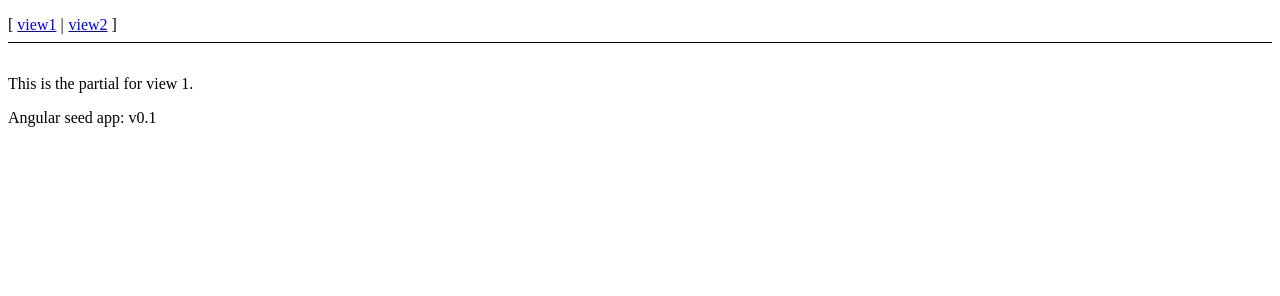
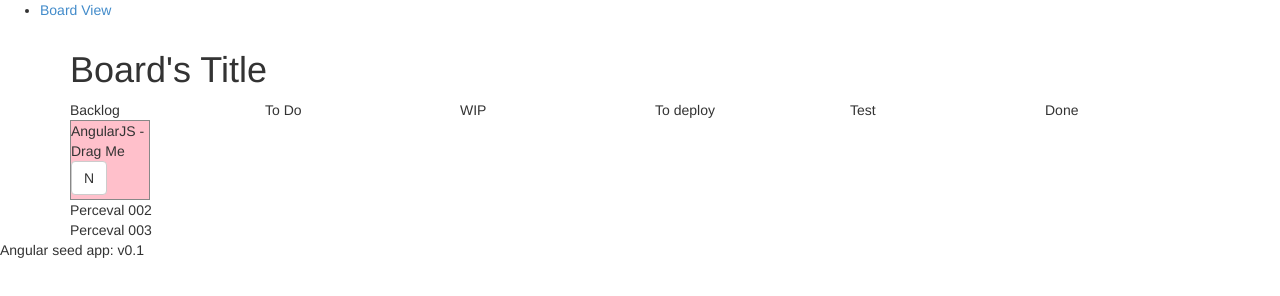
Before and after one commit to tnazare/visualMgmt, a website: page angular-web/app/index.html at #/boardview in a window 1280 px wide. Drawn offline with Linux system fonts and the light colour scheme.

Commit message:
Basic column changing and bootstrap integration

```diff
--- a/angular-web/app/css/app.css
+++ b/angular-web/app/css/app.css
@@ -1,30 +1,11 @@
-/* app css stylesheet */
 
-.menu {
-  list-style: none;
-  border-bottom: 0.1em solid black;
-  margin-bottom: 2em;
-  padding: 0 0 0.5em;
+
+
+
+
+.task{
+    height:80px;
+    width:80px;
+    border: 1px solid #888888;
+    background-color:pink;
 }
-
-.menu:before {
-  content: "[";
-}
-
-.menu:after {
-  content: "]";
-}
-
-.menu > li {
-  display: inline;
-}
-
-.menu > li:before {
-  content: "|";
-  padding-right: 0.3em;
-}
-
-.menu > li:nth-child(1):before {
-  content: "";
-  padding: 0;
-}
--- a/angular-web/app/index.html
+++ b/angular-web/app/index.html
@@ -1,14 +1,14 @@
 <!doctype html>
-<html lang="en" ng-app="myApp">
+<html lang="en" ng-app="visualMgmt">
 <head>
   <meta charset="utf-8">
   <title>My AngularJS App</title>
   <link rel="stylesheet" href="css/app.css"/>
+  <link rel="stylesheet" href="css/bootstrap.css"/>
 </head>
 <body>
   <ul class="menu">
-    <li><a href="#/view1">view1</a></li>
-    <li><a href="#/view2">view2</a></li>
+    <li><a href="#/boardview">Board View</a></li>
   </ul>
 
   <div ng-view></div>
@@ -20,6 +20,8 @@
   -->
   <script src="lib/angular/angular.js"></script>
   <script src="lib/angular/angular-route.js"></script>
+  <script src="js/jquery.1.10.2.js"></script>
+  <script src="js/bootstrap.js"></script>
   <script src="js/app.js"></script>
   <script src="js/services.js"></script>
   <script src="js/controllers.js"></script>
--- a/angular-web/app/js/app.js
+++ b/angular-web/app/js/app.js
@@ -2,15 +2,15 @@
 
 
 // Declare app level module which depends on filters, and services
-angular.module('myApp', [
+var visualMgmt =  angular.module('visualMgmt', [
   'ngRoute',
   'myApp.filters',
   'myApp.services',
   'myApp.directives',
-  'myApp.controllers'
+  'visualMgmt.controllers'
 ]).
 config(['$routeProvider', function($routeProvider) {
-  $routeProvider.when('/view1', {templateUrl: 'partials/partial1.html', controller: 'MyCtrl1'});
-  $routeProvider.when('/view2', {templateUrl: 'partials/partial2.html', controller: 'MyCtrl2'});
-  $routeProvider.otherwise({redirectTo: '/view1'});
+  $routeProvider.when('/boardview', {templateUrl: 'partials/board.html', controller: 'BoardController'});
+  $routeProvider.otherwise({redirectTo: '/boardview'});
+
 }]);
--- a/angular-web/app/js/controllers.js
+++ b/angular-web/app/js/controllers.js
@@ -2,10 +2,27 @@
 
 /* Controllers */
 
-angular.module('myApp.controllers', []).
-  controller('MyCtrl1', [function() {
+var visualMgmtControllers = angular.module('visualMgmt.controllers', []).
 
-  }])
-  .controller('MyCtrl2', [function() {
+    controller('BoardController', ['$scope', function($scope) {
 
-  }]);
+        $scope.list1 = {
+              title: 'AngularJS - Drag Me',
+              backlogDate:new Date(),
+              toDoDate:null,
+              wipDate:null,
+              toDeployDate:null,
+              testDate:null,
+              doneDate:null
+        };
+        $scope.list2 = {};
+        $scope.fromBackLogToToDo=function(item){
+            console.log("goes through here");
+            $scope.list2=$scope.list1;
+            $scope.list1={};
+        }
+        $scope.fromToDoToBackLog=function(item){
+            $scope.list1=$scope.list2;
+            $scope.list2={};
+        }
+    }]);
--- /dev/null
+++ b/angular-web/app/partials/board.html
@@ -0,0 +1,43 @@
+<div class="container" ng-controller="BoardController">
+    <h1>Board's Title</h1>
+    <div class="row">
+        <div class="col-md-2">Backlog</div>
+        <div class="col-md-2">To Do</div>
+        <div class="col-md-2">WIP</div>
+        <div class="col-md-2">To deploy</div>
+        <div class="col-md-2">Test</div>
+        <div class="col-md-2">Done</div>
+    </div>
+    <div class="row">
+        <div class="col-md-2 snap_task001">
+            <div class="task" ng-model="list1" ng-hide="!list1.title">{{list1.title}}
+                <button class="btn btn-default" ng-click="fromBackLogToToDo(list1)" ng-hide="!list1.title">N</button>
+            </div>
+        </div>
+        <div class="col-md-2 snap_task001">
+            <div class="task" ng-model="list2" ng-hide="!list2.title">{{list2.title}}
+                <button class="btn btn-default" ng-hide="!list2.title" ng-click="fromToDoToBackLog(list2)">P</button>
+            </div>
+        </div>
+        <div class="col-md-2 snap_task001"></div>
+        <div class="col-md-2 snap_task001"></div>
+        <div class="col-md-2 snap_task001"></div>
+        <div class="col-md-2 snap_task001"></div>
+    </div>
+    <div class="row">
+        <div class="col-md-2 snap_task002"><div class="task002">Perceval 002</div></div>
+        <div class="col-md-2 snap_task002"></div>
+        <div class="col-md-2 snap_task002"></div>
+        <div class="col-md-2 snap_task002"></div>
+        <div class="col-md-2 snap_task002"></div>
+        <div class="col-md-2 snap_task002"></div>
+    </div>
+    <div class="row">
+        <div class="col-md-2 snap_task003"><div class="task003">Perceval 003</div></div>
+        <div class="col-md-2 snap_task003"></div>
+        <div class="col-md-2 snap_task003"></div>
+        <div class="col-md-2 snap_task003"></div>
+        <div class="col-md-2 snap_task003"></div>
+        <div class="col-md-2 snap_task003"></div>
+    </div>
+</div>
--- a/angular-web/app/partials/partial1.html
+++ /dev/null
@@ -1 +0,0 @@
-<p>This is the partial for view 1.</p>
```
Also changed, not shown: angular-web/app/partials/partial2.html (deleted, +0 -5 lines).
